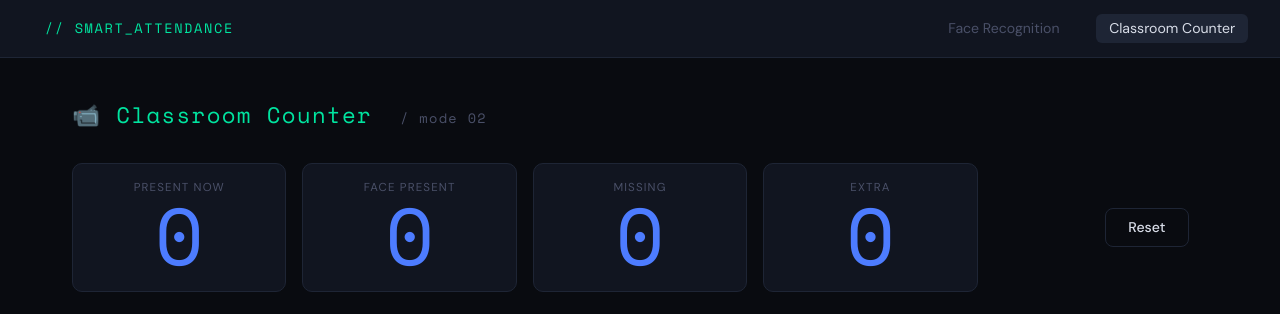
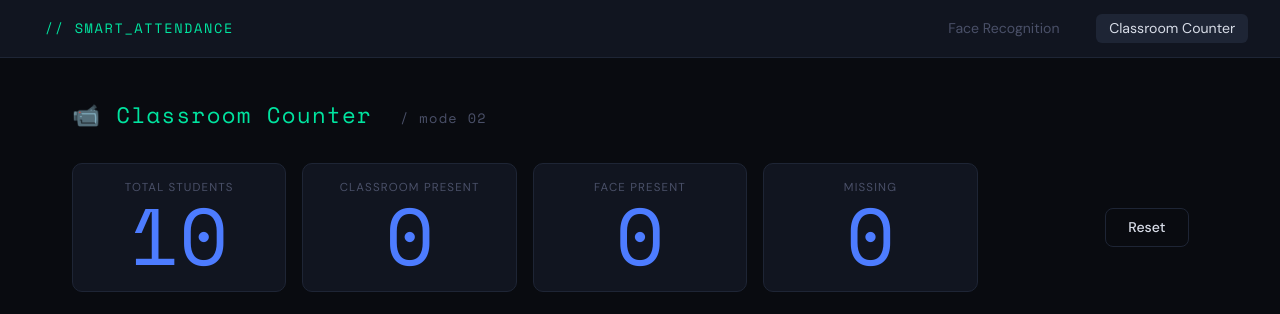
Before and after one commit to EDWINJOEMCA/attendance_system, a Django app: page /classroom/ in a window 1280 px wide. Shown: the top 314 px of the page. Run offline with Django 5.2, Linux system fonts and the light colour scheme; data that the repository does not hold is empty.

Commit message:
total students count

```diff
--- a/attendace_system/attendance/classroom_engine.py
+++ b/attendace_system/attendance/classroom_engine.py
@@ -87,7 +87,7 @@ class ClassroomEngine:
         self._output_frame = None
         self._output_lock  = threading.Lock()
 
-        # 🔥 NEW FIX
+        # NEW FIX
         self.started = False
         self._frame_ready_count = 0
 
@@ -134,7 +134,7 @@ class ClassroomEngine:
 
     # ---------------- STATE UPDATE ----------------
     def _update_state(self, detections):
-        # 🔥 BLOCK EARLY EXECUTION
+        # BLOCK EARLY EXECUTION
         if not self.started:
             return
 
@@ -214,7 +214,7 @@ class ClassroomEngine:
 
             annotated = self._annotate(frame, detections)
 
-            # 🔥 enable after few frames
+            # enable after few frames
             if not self.started:
                 self._frame_ready_count += 1
                 if self._frame_ready_count > 5:
@@ -266,17 +266,17 @@ class ClassroomEngine:
     def get_stats(self):
         from .shared_state import shared_state
 
-        missing = shared_state.face_present_count - self.present_count
-        extra = self.present_count - shared_state.face_present_count
+        total_students = 10 # default students count
+        missing = total_students - shared_state.face_present_count
 
         return {
+            "total_students": total_students,
             "present_count": self.present_count,
             "present_ids": list(self.present_ids),
             "history": self.history[-50:],
             "alarm": time.time() < self.alarm_until,
             "face_present_count": shared_state.face_present_count,
             "difference": max(0, missing),
-            "extra": max(0, extra)
         }
 
     def reset(self):
--- a/attendace_system/templates/attendance/classroom.html
+++ b/attendace_system/templates/attendance/classroom.html
@@ -7,7 +7,7 @@
   .log-scroll::-webkit-scrollbar { width: 4px; }
   .log-scroll::-webkit-scrollbar-thumb { background: var(--border); border-radius: 2px; }
 
-  #big-count, #face-count, #missing-count, #extra-count {
+  #big-count, #face-count, #missing-count, #students-count {
     font-family: var(--mono);
     font-size: 5rem;
     color: var(--accent2);
@@ -25,8 +25,13 @@
 
   <!-- Stats -->
   <div class="stats">
+
     <div class="stat-card" style="text-align:center;">
-      <div class="label">Present Now</div>
+      <div class="label">Total Students</div>
+      <div id="students-count">0</div>
+    </div>
+    <div class="stat-card" style="text-align:center;">
+      <div class="label"> Classroom Present</div>
       <div id="big-count">0</div>
     </div>
 
@@ -38,11 +43,6 @@
     <div class="stat-card" style="text-align:center;">
       <div class="label">Missing</div>
       <div id="missing-count">0</div>
-    </div>
-
-    <div class="stat-card" style="text-align:center;">
-      <div class="label">Extra</div>
-      <div id="extra-count">0</div>
     </div>
 
     <div class="stat-card" style="display:flex;align-items:center;justify-content:flex-end;background:transparent;border:none;">
@@ -154,7 +154,7 @@ async function pollStats() {
     cnt.textContent = d.present_count;
     document.getElementById('face-count').textContent = d.face_present_count || 0;
     document.getElementById('missing-count').textContent = d.missing || 0;
-    document.getElementById('extra-count').textContent = d.extra || 0;
+    document.getElementById('students-count').textContent = d.total_students || 0;
 
     /* PLAY SOUND */
     if (d.alarm) {
--- a/attendace_system/templates/attendance/face.html
+++ b/attendace_system/templates/attendance/face.html
@@ -64,7 +64,6 @@
     <div class="card" style="display:flex;flex-direction:column;gap:1rem;">
       <div style="display:flex;align-items:center;justify-content:space-between;">
         <span style="font-family:var(--mono);font-size:.78rem;letter-spacing:.1em;color:var(--muted);">ATTENDANCE LOG</span>
-        <span id="log-count" style="font-family:var(--mono);font-size:.78rem;color:var(--accent1);">0 entries</span>
       </div>
       <div class="log-scroll">
         <table class="log-table">
@@ -130,7 +129,7 @@
       box-shadow:0 8px 32px rgba(0,229,160,.35);
       animation:slideIn .3s ease;
     `;
-    el.textContent = `✅  PRESENT  #${count}`;
+    el.textContent = ` PRESENT  #${count}`;
     document.body.appendChild(el);
     setTimeout(() => el.remove(), 2500);
   }
```
